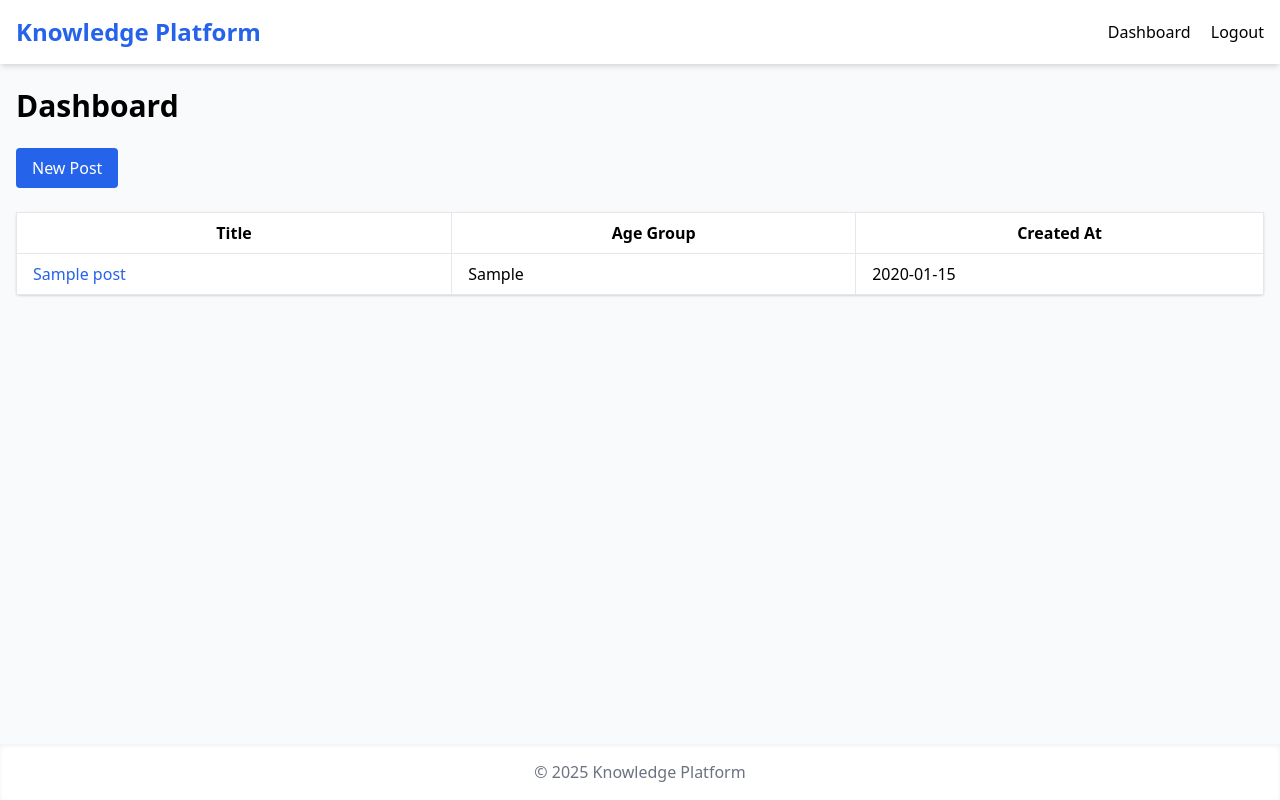
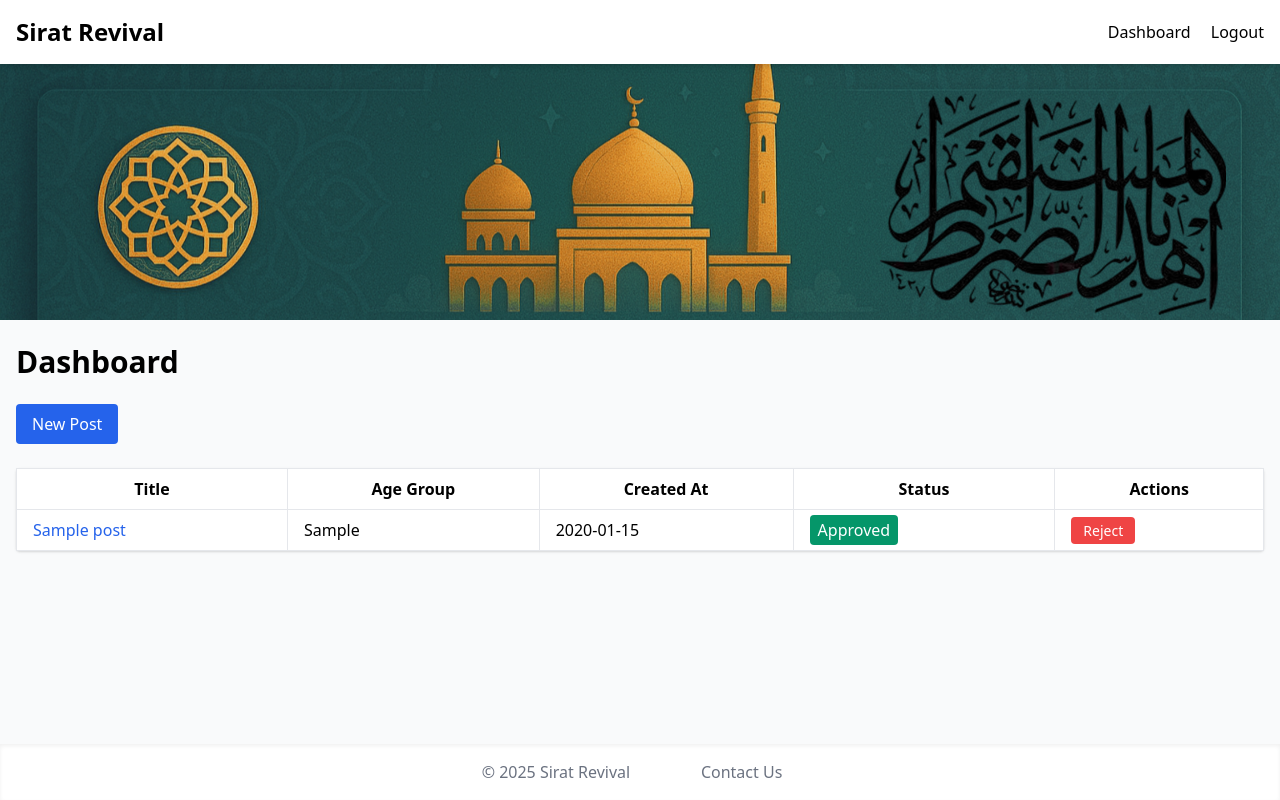
Before and after one commit to shafique18/SiratRevival, a Flask app: page /dashboard in a window 1280 px wide. Run offline with Flask 3, Linux system fonts and the light colour scheme; a user stored in the database is signed in; tables that the repository leaves empty hold one stand-in row (values such as "Sample post").

Commit message:
updated
updated project

```diff
--- a/app.py
+++ b/app.py
@@ -1,21 +1,14 @@
 from flask import Flask
-from flask_sqlalchemy import SQLAlchemy
-from flask_login import LoginManager
-from flask_mail import Mail
-from flask_migrate import Migrate
 from config import Config
+from extension import db, login_manager, mail, migrate
 
-db = SQLAlchemy()
-login_manager = LoginManager()
-mail = Mail()
-migrate = Migrate()
 
 def create_app():
     app = Flask(__name__)
     app.config.from_object(Config)
 
     db.init_app(app)
-    migrate.init_app(app, db)
+    migrate.init_app(app)
     login_manager.init_app(app)
     mail.init_app(app)
 
@@ -25,11 +18,13 @@ def create_app():
     from routes.blog import blog_bp
     from routes.api import api_bp
     from routes.admin import admin_bp
+    from routes.contact import contact_bp
 
     app.register_blueprint(auth_bp)
     app.register_blueprint(blog_bp)
     app.register_blueprint(api_bp, url_prefix="/api")
     app.register_blueprint(admin_bp)
+    app.register_blueprint(contact_bp)
 
     from models import models  # Ensure models are loaded
     with app.app_context():
--- a/models/__init__.py
+++ /dev/null
@@ -1,3 +0,0 @@
-from flask_sqlalchemy import SQLAlchemy
-
-db = SQLAlchemy()
--- a/models/models.py
+++ b/models/models.py
@@ -1,6 +1,6 @@
 from datetime import datetime
 from flask_login import UserMixin
-from app import db, login_manager
+from extension import db, login_manager
 
 @login_manager.user_loader
 def load_user(user_id):
@@ -12,9 +12,11 @@ class User(db.Model, UserMixin):
     email = db.Column(db.String(150), unique=True, nullable=False)
     password = db.Column(db.String(200), nullable=False)
 
+
 class BlogPost(db.Model):
     id = db.Column(db.Integer, primary_key=True)
     title = db.Column(db.String(200), nullable=False)
     content = db.Column(db.Text, nullable=False)
     age_group = db.Column(db.String(50), nullable=True)
-    created_at = db.Column(db.DateTime, default=datetime.utcnow)
+    status = db.Column(db.String(20), default="pending")  # 'pending', 'approved', 'rejected'
+    created_at = db.Column(db.DateTime, default=datetime.now())
--- a/requirements.txt
+++ b/requirements.txt
@@ -7,3 +7,4 @@ Flask-Migrate
 markdown
 email-validator
 markdown
+psycopg2
--- /dev/null
+++ b/static/images/desktop.ini
@@ -0,0 +1,4 @@
+[ViewState]
+Mode=
+Vid=
+FolderType=Pictures
--- a/templates/dashboard.html
+++ b/templates/dashboard.html
@@ -1,7 +1,9 @@
 {% extends 'layout.html' %}
 {% block title %}Dashboard{% endblock %}
+
 {% block content %}
 <h1 class="text-3xl font-bold mb-6">Dashboard</h1>
+
 <a href="{{ url_for('blog.new_post') }}" class="inline-block mb-6 px-4 py-2 bg-blue-600 text-white rounded hover:bg-blue-700 transition">New Post</a>
 
 <table class="min-w-full bg-white shadow rounded">
@@ -10,17 +12,38 @@
       <th class="border px-4 py-2">Title</th>
       <th class="border px-4 py-2">Age Group</th>
       <th class="border px-4 py-2">Created At</th>
+      <th class="border px-4 py-2">Status</th>
+      <th class="border px-4 py-2">Actions</th>
     </tr>
   </thead>
   <tbody>
     {% for post in posts %}
     <tr class="hover:bg-gray-100">
-      <td class="border px-4 py-2"><a href="{{ url_for('blog.post_view', id=post.id) }}" class="text-blue-600 hover:underline">{{ post.title }}</a></td>
+      <td class="border px-4 py-2">
+        <a href="{{ url_for('blog.post_view', id=post.id) }}" class="text-blue-600 hover:underline">
+          {{ post.title }}
+        </a>
+      </td>
       <td class="border px-4 py-2">{{ post.age_group or 'All' }}</td>
       <td class="border px-4 py-2">{{ post.created_at.strftime('%Y-%m-%d') }}</td>
+      <td class="border px-4 py-2 capitalize">
+        <span class="px-2 py-1 rounded text-white {% if post.status == 'approved' %}bg-green-600{% elif post.status == 'rejected' %}bg-red-600{% else %}bg-yellow-500{% endif %}">
+          {{ post.status }}
+        </span>
+      </td>
+      <td class="border px-4 py-2 space-x-2">
+        {% if post.status != 'approved' %}
+        <a href="{{ url_for('admin.approve_post', post_id=post.id) }}"
+           class="px-3 py-1 bg-green-500 text-white rounded hover:bg-green-600 text-sm">Approve</a>
+        {% endif %}
+        {% if post.status != 'rejected' %}
+        <a href="{{ url_for('admin.reject_post', post_id=post.id) }}"
+           class="px-3 py-1 bg-red-500 text-white rounded hover:bg-red-600 text-sm">Reject</a>
+        {% endif %}
+      </td>
     </tr>
     {% else %}
-    <tr><td colspan="3" class="text-center p-4">No posts found.</td></tr>
+    <tr><td colspan="5" class="text-center p-4">No posts found.</td></tr>
     {% endfor %}
   </tbody>
 </table>
--- a/templates/layout.html
+++ b/templates/layout.html
@@ -3,14 +3,15 @@
 <head>
   <meta charset="UTF-8" />
   <meta name="viewport" content="width=device-width, initial-scale=1" />
-  <title>{% block title %}Knowledge Platform{% endblock %}</title>
+  <title>{% block title %}Sirat Revival{% endblock %}</title>
   <link href="https://cdn.jsdelivr.net/npm/tailwindcss@2.2.19/dist/tailwind.min.css" rel="stylesheet" />
 </head>
 <body class="bg-gray-50 min-h-screen flex flex-col">
 
-  <nav class="bg-white shadow-md">
+<!-- Navigation Bar -->
+<nav class="bg-white shadow-md fixed top-0 w-full z-50">
   <div class="container mx-auto px-4 py-4 flex justify-between items-center">
-      <a href="{{ url_for('blog.index') }}" class="text-2xl font-bold text-blue-600">Knowledge Platform</a>
+    <a href="{{ url_for('blog.index') }}" class="text-2xl font-bold text-black-600">Sirat Revival</a>
     <div>
       {% if current_user.is_authenticated %}
         <a href="{{ url_for('blog.dashboard') }}" class="mr-4 hover:text-blue-600">Dashboard</a>
@@ -22,6 +23,10 @@
     </div>
   </div>
 </nav>
+<!-- Full-width Image Banner (fully visible) -->
+<img src="{{ url_for('static', filename='images/banner.png') }}"
+     alt="Islamic Banner"
+     class="w-full h-[100px] object-contain" />
 
   <main class="flex-grow container mx-auto px-4 py-6">
     {% with messages = get_flashed_messages() %}
@@ -37,7 +42,8 @@
   </main>
 
   <footer class="bg-white shadow-inner py-4 text-center text-gray-500">
-    &copy; 2025 Knowledge Platform
+    &copy; 2025 Sirat Revival
+    &nbsp;&nbsp;&nbsp;&nbsp;&nbsp;&nbsp;&nbsp;&nbsp;&nbsp;&nbsp;&nbsp;&nbsp;&nbsp;&nbsp;&nbsp; <a href="{{ url_for('contact.contact') }}" class="mr-4 hover:text-blue-600">Contact Us</a>
   </footer>
 
 </body>
--- a/templates/register.html
+++ b/templates/register.html
@@ -22,6 +22,9 @@
     </button>
   </form>
   <p class="mt-4 text-center text-sm">
+    <div>
+      &nbsp;
+    </div>
     Already have an account? <a href="{{ url_for('auth.login') }}" class="text-blue-600 hover:underline">Login</a>
   </p>
 </div>
--- a/utils/email_sender.py
+++ b/utils/email_sender.py
@@ -4,6 +4,6 @@ from app import mail
 def send_contact_email(name, email, message):
     msg = Message(subject="New Contact Message",
                   sender='noreply@example.com',
-                  recipients=['your-email@gmail.com'])
+                  recipients=email)
     msg.body = f"From: {name} <{email}>\n\n{message}"
     mail.send(msg)
```
Also changed, not shown: config.py (+10 -4 lines), extension.py (added, +10 -0 lines), routes/admin.py (+30 -5 lines), routes/auth.py (+26 -6 lines), routes/contact.py (added, +20 -0 lines), templates/thank_you.html (added, +7 -0 lines), routes/blog.py (line endings or trailing spaces), static/background1.jpeg (added), static/images/banner.png (added), static/images/ihdinas.jpg (added), templates/contact.html (line endings or trailing spaces). Lines whose indentation alone changed are shown as unchanged.
